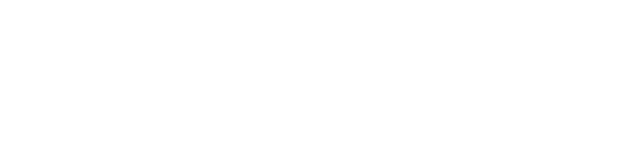
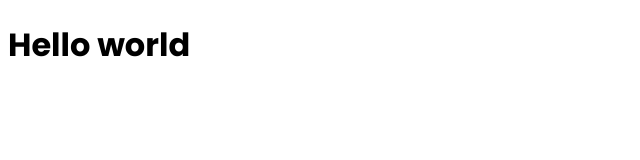
Before and after one commit to rezvirumon/simple-shop, a plain HTML site: page index.html in a window 1280 px wide. Shown: the whole page, without its empty margins (0-640 px from the left). Drawn offline with Linux system fonts and the light colour scheme.

Commit message:
first commit

```diff
--- a/index.html
+++ b/index.html
@@ -9,7 +9,9 @@
 </head>
 <body>
 
-
+<h1>
+    Hello world
+</h1>
 
 
 </body>
--- a/styles/style.css
+++ b/styles/style.css
@@ -0,0 +1,5 @@
+@import url('https://fonts.googleapis.com/css2?family=Poppins:ital,wght@0,400;0,500;0,600;0,700;0,800;0,900;1,400&display=swap');
+
+body{
+    font-family: 'Poppins', sans-serif;
+}
```
